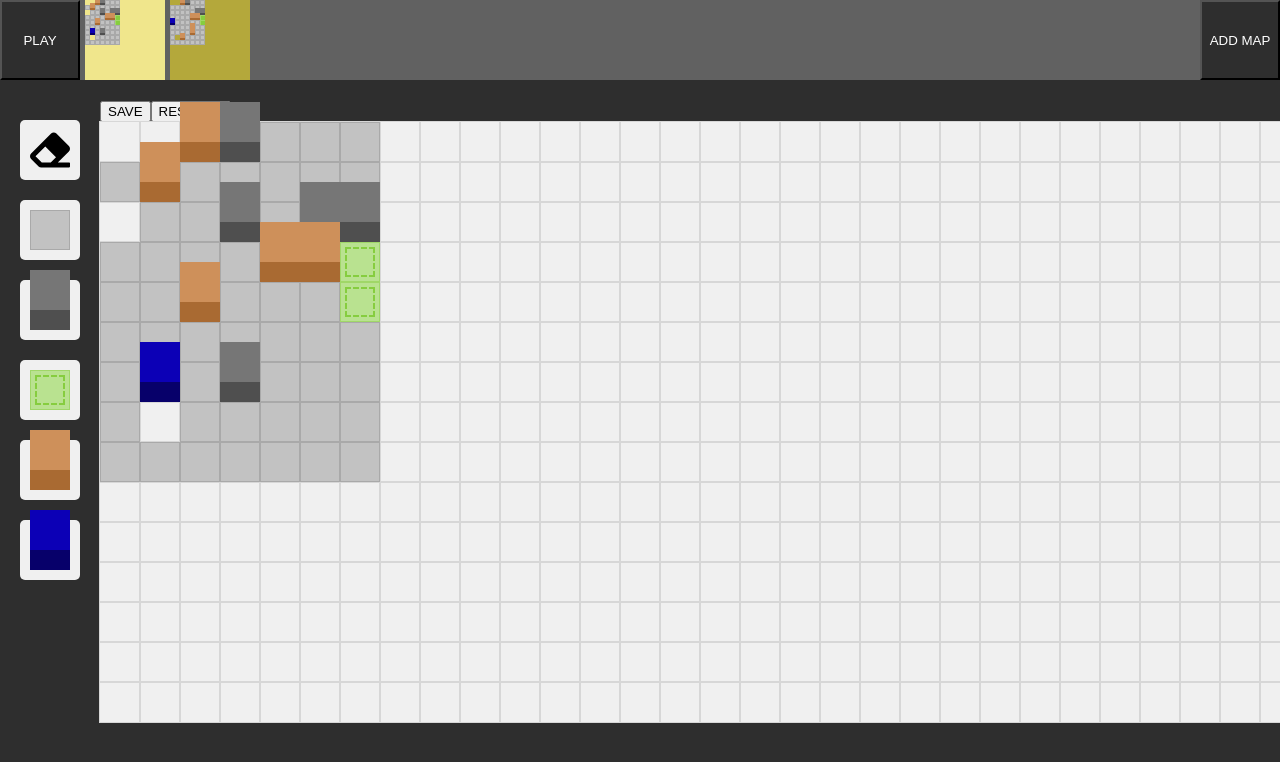
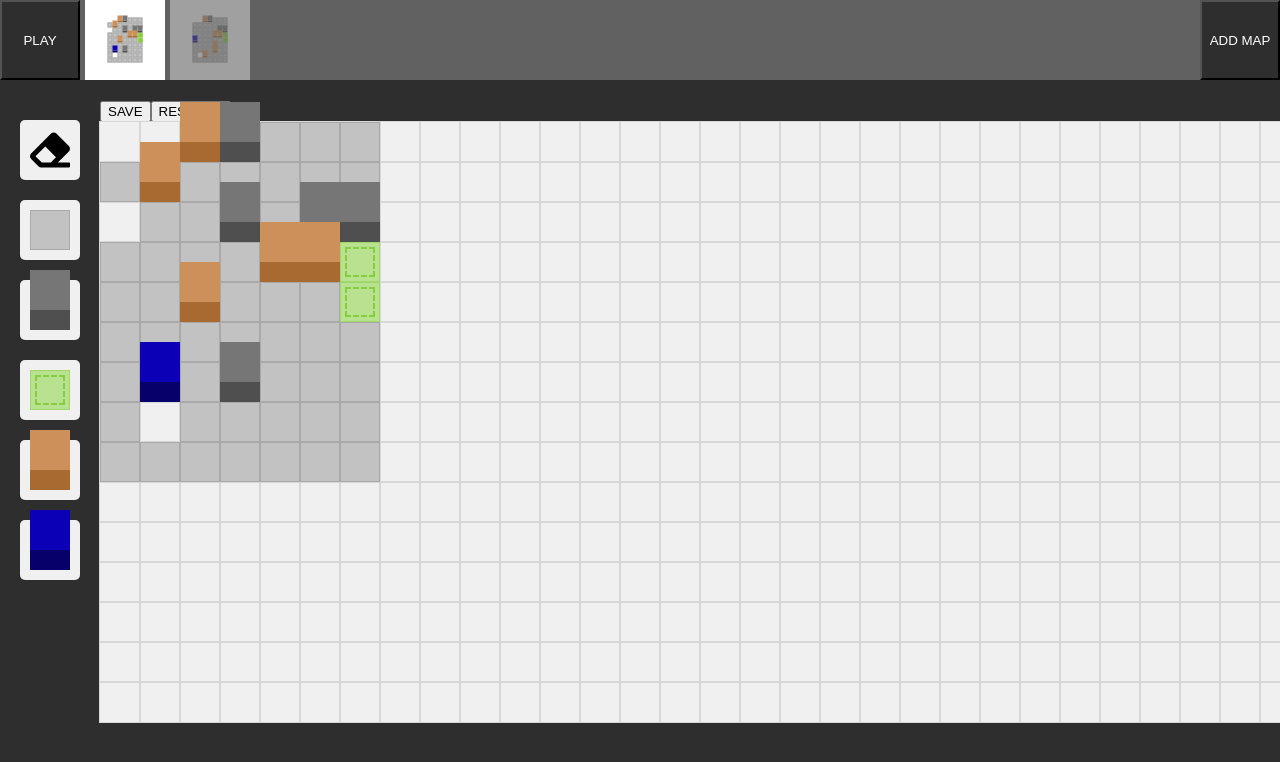
Before and after one commit to filip89/sokoban, a React (Create React App) app: page / in a window 1280 px wide. Shown: the top 762 px of the page. Built offline with nearby package versions, Linux system fonts and the light colour scheme.

Commit message:
add template trimmer, convert Map to class, style map items

```diff
--- a/src/App.tsx
+++ b/src/App.tsx
@@ -24,10 +24,10 @@ function App() {
 
     function handleMapAdd(): void {
         let mapsCopy = [...maps];
-        let newMap: Map = {
+        let newMap: Map = new Map({
             id: v4(),
             template: generateEmptyMapTemplate(),
-        };
+        });
         mapsCopy.push(newMap);
         setMaps(mapsCopy);
         setActiveMap(newMap);
@@ -43,15 +43,12 @@ function App() {
 
     function handleDraftSave(mapId: string, draft: MapTemplate): void {
         setMaps(
-            maps.map((map) => {
-                if (map.id !== mapId) return map;
-                let mapCopy = { ...map };
-                mapCopy.template = draft;
-                return mapCopy;
-            })
+            maps.map((map) =>
+                map.id !== mapId ? map : new Map({ id: map.id, template: draft, isDefault: map.isDefault })
+            )
         );
         if (activeMap?.id === mapId) {
-            setActiveMap({ ...activeMap, template: draft });
+            setActiveMap(new Map({ ...activeMap, template: draft }));
         }
     }
 
--- a/src/components/Game.tsx
+++ b/src/components/Game.tsx
@@ -3,7 +3,7 @@ import useInput from '../hooks/useInput';
 import useLoop from '../hooks/useLoop';
 import Box from '../models/Box';
 import { Coordinates } from '../models/Coordinates';
-import * as mapScanner from '../services/MapTemplateScanner';
+import * as mapScanner from '../services/TemplateScanner';
 import { getDirectionFromInputKey } from '../services/InputService';
 import './Game.scss';
 import Map from './Map';
--- a/src/components/TopMenu.scss
+++ b/src/components/TopMenu.scss
@@ -1,6 +1,24 @@
 @import '../styles/global';
 
 $menu-height: 80px;
+
+@keyframes scan {
+    0% {
+        transform: translate(-50%, -50%);
+    }
+    25% {
+        transform: translate(0%, -50%);
+    }
+    50% {
+        transform: translate(-50%, -50%);
+    }
+    75% {
+        transform: translate(-100%, -50%);
+    }
+    100% {
+        transform: translate(-50%, -50%);
+    }
+}
 
 .top-menu {
     display: flex;
@@ -35,16 +53,22 @@ $menu-height: 80px;
 
 .map-item {
     @include square($menu-height);
-    background-color: rgb(180, 168, 59);
+    background-color: white;
+    filter: opacity(40%);
     position: relative;
     cursor: pointer;
     overflow: hidden;
+    transition: filter 0.2s;
 
     &--selected {
-        background-color: khaki;
+        filter: none;
     }
 
     &:hover {
+        filter: opacity(100%);
+        .map-item__map {
+            animation: 3s scan 0.5s linear infinite;
+        }
         .map-item__delete {
             opacity: 1;
         }
@@ -52,6 +76,10 @@ $menu-height: 80px;
 
     &__map {
         font-size: 5px;
+        position: absolute;
+        top: 50%;
+        left: 50%;
+        transform: translate(-50%, -50%);
     }
 
     &__delete {
--- a/src/components/TopMenu.tsx
+++ b/src/components/TopMenu.tsx
@@ -42,7 +42,7 @@ const TopMenu: React.FC<TopMenuProps> = ({
                         onClick={() => onMapSelect(map)}
                     >
                         <div className="map-item__map">
-                            <MapComponent template={map.template} displayMovables={true}></MapComponent>
+                            <MapComponent template={map.trimmedTemplate} displayMovables={true}></MapComponent>
                         </div>
                         {isEditMode && (
                             <FaTrash
--- a/src/data/defaultMaps.tsx
+++ b/src/data/defaultMaps.tsx
@@ -32,11 +32,11 @@ const defaultTemplatesContent: MapTemplate[] = [
 const defaultMaps: Map[] = [];
 
 defaultTemplatesContent.forEach((content, index) =>
-    defaultMaps.push({
+    defaultMaps.push(new Map({
         id: index.toString(),
         isDefault: true,
         template: generateMapTemplateFromContent(content),
-    })
+    }))
 );
 
 export { defaultMaps };
--- a/src/models/Map.tsx
+++ b/src/models/Map.tsx
@@ -1,7 +1,24 @@
-import { MapTemplate } from "./MapTemplate";
+import { trimTemplateSides } from '../services/TemplateTrimmer';
+import { MapTemplate } from './MapTemplate';
 
-export interface Map {
+export class Map {
     id: string;
-    template: MapTemplate;
-    isDefault?: boolean;
+    isDefault: boolean = false;
+    trimmedTemplate!: MapTemplate;
+    private _template!: MapTemplate;
+
+    set template(value: MapTemplate) {
+        this._template = value;
+        this.trimmedTemplate = trimTemplateSides(value);
+    }
+
+    get template(): MapTemplate {
+        return this._template;
+    }
+
+    constructor(data: { id: string; template: MapTemplate; isDefault?: boolean }) {
+        this.id = data.id;
+        this.template = data.template;
+        if (data.isDefault) this.isDefault = data.isDefault;
+    }
 }
--- a/src/services/TemplateGenerator.ts
+++ b/src/services/TemplateGenerator.ts
@@ -1,4 +1,4 @@
-import { MapFieldSign, MapTemplate } from "../models/MapTemplate";
+import { MapFieldSign, MapTemplate } from '../models/MapTemplate';
 
 const mapHeight: number = 15;
 const mapWidth: number = 30;
@@ -18,7 +18,9 @@ export function generateMapTemplateFromContent(content: MapTemplate): MapTemplat
     for (let rowIndex = 1; rowIndex <= mapHeight; rowIndex++) {
         let row: MapFieldSign[] = [];
         for (let columnIndex = 1; columnIndex <= mapWidth; columnIndex++) {
-            let existingField: MapFieldSign | undefined = content[rowIndex] ? content[rowIndex][columnIndex] : undefined;
+            let existingField: MapFieldSign | undefined = content[rowIndex]
+                ? content[rowIndex][columnIndex]
+                : undefined;
             row.push(existingField ?? 'e');
         }
         map.push(row);
--- /dev/null
+++ b/src/services/TemplateTrimmer.ts
@@ -0,0 +1,44 @@
+import { MapTemplate } from '../models/MapTemplate';
+
+interface Span {
+    start: number;
+    end: number;
+}
+
+/**
+ * Removes unnecessary empty fields on sides
+ */
+export function trimTemplateSides(template: MapTemplate): MapTemplate {
+    const rowSpan: Span = {
+        start: template.length - 1,
+        end: 0,
+    };
+    const colSpan: Span = {
+        start: template[0].length - 1,
+        end: 0,
+    };
+
+    template.forEach((row, rowIndex) => {
+        row.forEach((sign, columnIndex) => {
+            if (sign !== 'e') {
+                tryUpdateSpan(rowIndex, rowSpan);
+                tryUpdateSpan(columnIndex, colSpan);
+            }
+        });
+    });
+
+    let rowTrimmedTemplate: MapTemplate = template.slice(rowSpan.start, rowSpan.end + 1);
+
+    let trimmedTemplate: MapTemplate = rowTrimmedTemplate.map((row) => row.slice(colSpan.start, colSpan.end + 1));
+
+    return trimmedTemplate;
+}
+
+function tryUpdateSpan(index: number, span: Span): void {
+    if (index < span.start) {
+        span.start = index;
+    }
+    if (index > span.end) {
+        span.end = index;
+    }
+}
```
Also changed, not shown: src/services/TemplateScanner.ts (renamed from src/services/MapTemplateScanner.ts).
